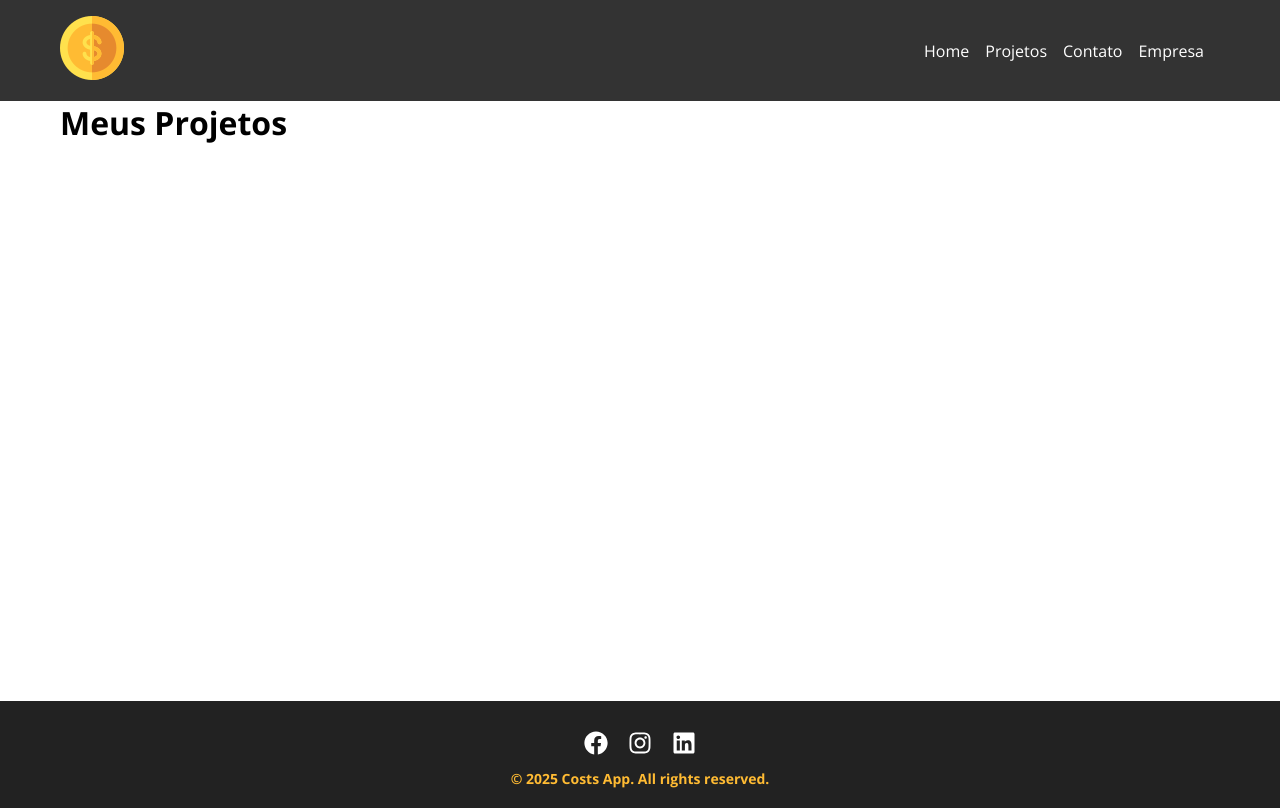
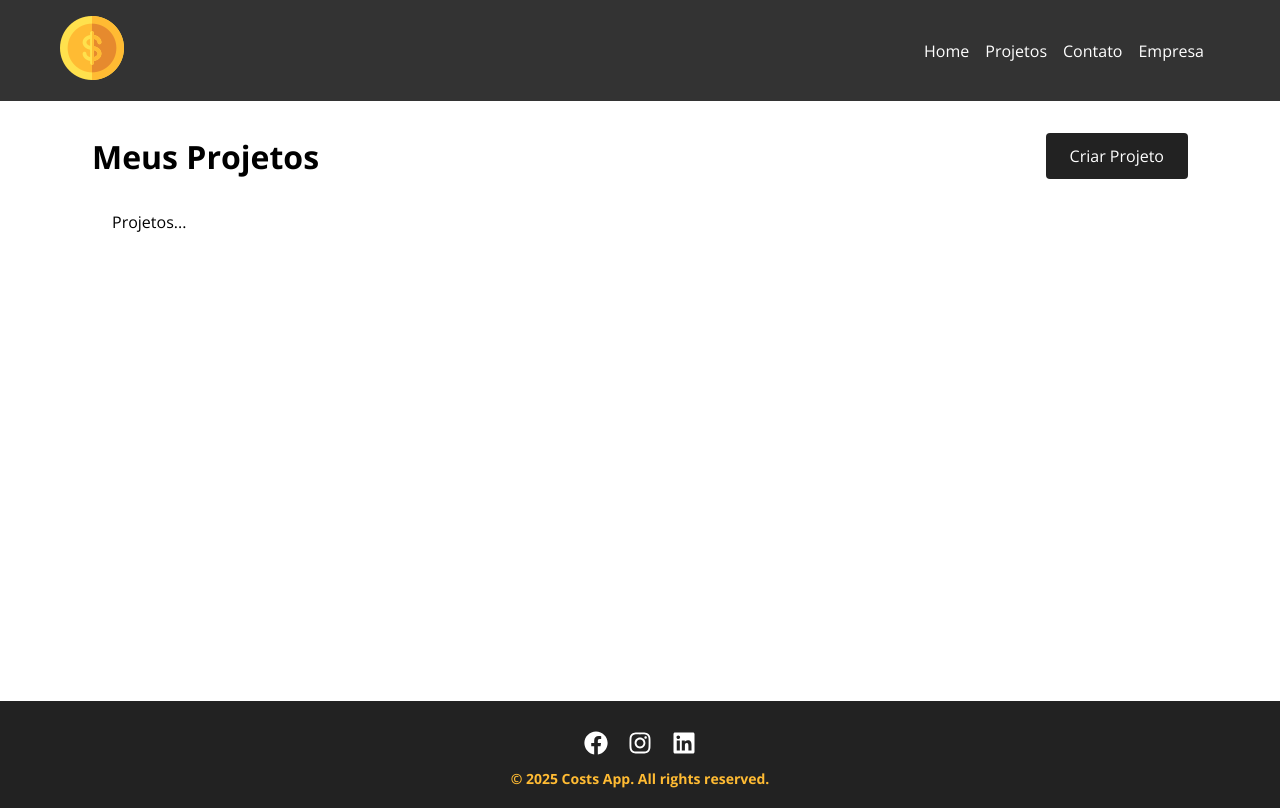
Before and after one commit to fp-torres/projeto-react, a React (Create React App) app in the folder costs/: page /projects in a window 1280 px wide. Built offline with nearby package versions, Linux system fonts and the light colour scheme.

Commit message:
Criando Dashboard

```diff
--- a/costs/db.json
+++ b/costs/db.json
@@ -30,6 +30,16 @@
       "id": "404c",
       "cost": 0,
       "services": []
+    },
+    {
+      "id": "3dc9",
+      "cost": 0,
+      "services": []
+    },
+    {
+      "id": "5a54",
+      "cost": 0,
+      "services": []
     }
   ],
   "categories": [
--- a/costs/src/components/pages/Projects.js
+++ b/costs/src/components/pages/Projects.js
@@ -1,7 +1,10 @@
 import { useLocation } from 'react-router-dom';
 
 import Message from '../layout/Message';
+import Container from '../layout/Container';
+import LinkButton from '../layout/LinkButton';
 
+import styles from './Projects.module.css';
 
 function Projects() {
     const location = useLocation();
@@ -12,9 +15,17 @@
     }
 
     return (
-        <div>
-            <h1>Meus Projetos</h1>
+        <div className={styles.project_container}>
+            <div className={styles.title_container}>
+                <h1>Meus Projetos</h1>
+                <LinkButton to="/newproject" text="Criar Projeto" />
+            </div>
+
             {message && <Message type="success" msg={message} />}
+
+            <Container customClass="start">
+                <p>Projetos...</p>
+            </Container>
         </div>
     );
 }
--- /dev/null
+++ b/costs/src/components/pages/Projects.module.css
@@ -0,0 +1,12 @@
+.project_container {
+    width: 100%;
+    padding: 2em;
+}
+
+.title_container {
+    width: 100%;
+    display: flex;
+    justify-content: space-between;
+    align-items: center;
+    margin-bottom: 2em;
+}
--- a/costs/src/components/project/ProjectForm.js
+++ b/costs/src/components/project/ProjectForm.js
@@ -4,6 +4,7 @@
 import Input from '../form/Input';
 import Select from '../form/Select';
 import SubmitButton from '../form/SubmitButton';
+
 
 function ProjectForm({ handleSubmit, btnText, projectData }) {
 
```
Also changed, not shown: 1 other file (tests, documents, lock files or other folders).
